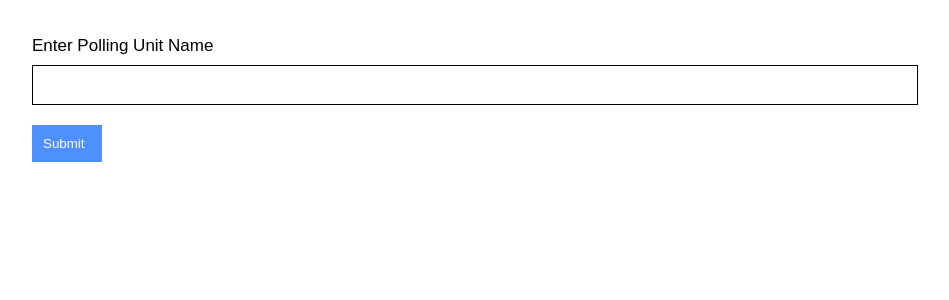
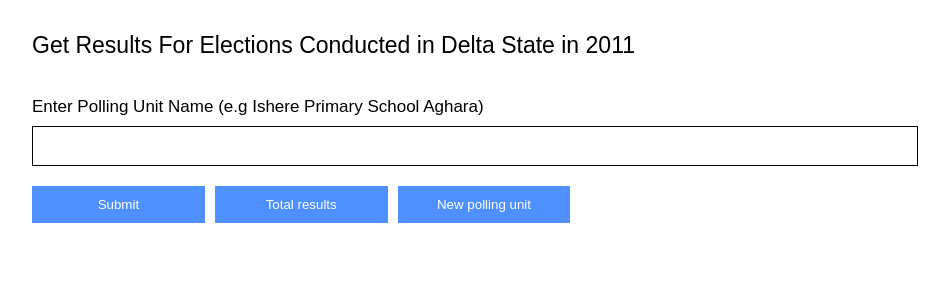
Before and after one commit to ezeugwadavid/election-app, a React (Create React App) app in the folder client/: page / in a window 1280 px wide. Shown: the top 300 px of the page, without its empty margins (32-981 px from the left). Built offline with nearby package versions, Linux system fonts and the light colour scheme.

Commit message:
completed

```diff
--- a/client/public/index.html
+++ b/client/public/index.html
@@ -34,7 +34,7 @@
       work correctly both with client-side routing and a non-root public URL.
       Learn how to configure a non-root public URL by running `npm run build`.
     -->
-    <title>React App</title>
+    <title>Election Results</title>
   </head>
   <body>
     <noscript>You need to enable JavaScript to run this app.</noscript>
--- a/client/src/pages/check-polling-units/check-polling-units.component.jsx
+++ b/client/src/pages/check-polling-units/check-polling-units.component.jsx
@@ -1,5 +1,6 @@
 import React, { useState } from "react";
 import axios from "axios";
+import { NavLink } from "react-router-dom";
 import { CheckPollingUnitsContainer } from "./check-polling-units.styles";
 
 const CheckPollingUnits = () => {
@@ -101,6 +102,14 @@ const CheckPollingUnits = () => {
       });
   };
 
+  const loadResultsPage = () => {
+   window.location.href = "http://localhost:3000/lga/results";
+  };
+
+  const loadPollingPage = () => {
+   window.location.href = "http://localhost:3000/new/pollingunit";
+  };
+
   const defaultField = {
     polling_unit_name: "",
   };
@@ -127,8 +136,9 @@ const CheckPollingUnits = () => {
   return (
     <CheckPollingUnitsContainer>
       <div className="main">
+      <div className="label-2">Get Results For Elections Conducted in Delta State in 2011</div>
         <div className="search">
-          <div className="label">Enter Polling Unit Name</div>
+          <div className="label">Enter Polling Unit Name (e.g Ishere Primary School  Aghara)</div>
           <input
             className={formErr ? "err-input" : "input"}
             name="polling_unit_name"
@@ -140,9 +150,18 @@ const CheckPollingUnits = () => {
           ) : (
             ""
           )}
+          <div className="buttons">
           <button className="btn" onClick={(e) => handleSubmit(e)}>
             {loading ? "loading..." : "Submit"}
           </button>
+          <button className="btn" onClick={loadResultsPage}>
+            Total results
+          </button>
+          <button className="btn" onClick={loadPollingPage}>
+            New polling unit
+          </button>
+          </div>
+
         </div>
         {error === false && table === true ? (
           <div className="table">
--- a/client/src/pages/check-polling-units/check-polling-units.styles.jsx
+++ b/client/src/pages/check-polling-units/check-polling-units.styles.jsx
@@ -12,6 +12,16 @@ export const CheckPollingUnitsContainer = styled.div`
     line-height: 31px;
     color: #000000;
     margin-bottom: 4px;
+    text-align: left;
+  }
+
+  .label-2 {
+    font-family: "DM Sans", sans-serif;
+    font-weight: 400;
+    font-size: 23px;
+    line-height: 31px;
+    color: #000000;
+    margin-bottom: 30px;
     text-align: left;
   }
 
@@ -62,12 +72,18 @@ export const CheckPollingUnitsContainer = styled.div`
     margin-top: 20px;
     margin-bottom: 50px;
     padding: 10px;
-    width: 70px;
+    width: 15%;
     background-color: #4d90fe;
     color: #ffffff;
     border: 1px solid #4d90fe;
     display: flex;
-    justify-content: start;
+    justify-content: center;
+    margin-right: 10px;
+    cursor: pointer;
+  }
+
+  .buttons{
+    display: flex;
   }
 
   table {
@@ -100,4 +116,53 @@ export const CheckPollingUnitsContainer = styled.div`
     border-collapse: collapse;
     padding: 10px;
   }
+
+  @media screen and (max-width: 800px) {
+    display: flex;
+    justify-content: center;
+    .btn {
+    cursor: pointer;
+    margin-top: 20px;
+    margin-bottom: 50px;
+    padding: 5px;
+    width: 100px;
+    background-color: #4d90fe;
+    color: #ffffff;
+    border: 1px solid #4d90fe;
+    display: flex;
+    justify-content: center;
+    align-items: center;
+    margin-right: 10px;
+    font-size: 13px;
+    cursor: pointer;
+  }
+
+  .main {
+    width: 90%;
+    margin: 30px auto;
+  }
+
+  .input {
+    border: 1px solid #000000;
+    padding: 10px;
+    font-size: 16px;
+    width: 90%;
+    display: flex;
+    justify-content: start;
+  }
+
+  .err-input {
+    border: 1px solid red;
+    padding: 10px;
+    font-size: 16px;
+    width: 90%;
+    display: flex;
+    justify-content: start;
+  }
+
+  .table {
+    width: 90%;
+    overflow-x: scroll;
+  }
+}
 `;
--- a/client/src/pages/new-polling-unit/new-polling-unit.component.jsx
+++ b/client/src/pages/new-polling-unit/new-polling-unit.component.jsx
@@ -97,6 +97,10 @@ const NewPollingUnit = () => {
       .catch(function (error) {
         console.log(error);
       });
+  };
+
+  const loadPage = (id) => {
+    window.location.href = `http://localhost:3000/new/results?id=${id}`
   };
 
   const handleChange = (e) => {
@@ -259,6 +263,7 @@ const NewPollingUnit = () => {
                   <Link
                     to={`/new/results?id=${polUnit.uniqueid}`}
                     className="link"
+                    onClick={() => loadPage(polUnit.uniqueid)}
                   >
                     Submit New Result
                   </Link>
--- a/client/src/pages/new-polling-unit/new-polling-unit.styles.jsx
+++ b/client/src/pages/new-polling-unit/new-polling-unit.styles.jsx
@@ -104,4 +104,85 @@ export const NewPollingUnitContainer = styled.div`
   }
 
 
+  @media screen and (max-width: 800px) {
+    display: flex;
+    justify-content: center;
+
+   .container {
+    width: 90%;
+    margin: 30px auto;
+  }
+    .btn {
+    cursor: pointer;
+    margin-top: 20px;
+    margin-bottom: 50px;
+    padding: 5px;
+    width: 100px;
+    background-color: #4d90fe;
+    color: #ffffff;
+    border: 1px solid #4d90fe;
+    display: flex;
+    justify-content: center;
+    align-items: center;
+    margin-right: 10px;
+    font-size: 13px;
+    cursor: pointer;
+  }
+
+  .input {
+    border: 1px solid #000000;
+    padding: 10px;
+    font-size: 16px;
+    width: 90%;
+    display: flex;
+    justify-content: start;
+    margin-bottom: 20px;
+  }
+
+  .err-input {
+    border: 1px solid red;
+    padding: 10px;
+    font-size: 16px;
+    width: 90%;
+    display: flex;
+    justify-content: start;
+  }
+
+  .err-text {
+    font-family: "DM Sans", sans-serif;
+    font-weight: 400;
+    font-size: 13px;
+    line-height: 31px;
+    color: red;
+    margin-bottom: 4px;
+    text-align: left;
+  }
+
+  .drop-down {
+    font-family: "DM Sans", sans-serif;
+    padding: 10px;
+    font-size: 16px;
+    width: 95%;
+    display: flex;
+    justify-content: start;
+    cursor: pointer;
+  }
+
+  .table {
+    width: 90%;
+    overflow-x: scroll;
+  }
+
+  .polling-units{
+    font-family: "DM Sans", sans-serif;
+    display: flex;
+    justify-content: space-between;
+    padding: 20px;
+    margin: 10px 0px;
+    background-color: #F1F1F1;
+    width: 85%;
+  }
+}
+
+
 `;
--- a/client/src/pages/new-result/new-result.component.jsx
+++ b/client/src/pages/new-result/new-result.component.jsx
@@ -1,6 +1,6 @@
 import React, { useState, useEffect } from "react";
 import axios from "axios";
-import { useParams } from "react-router";
+import { useHistory } from "react-router-dom"
 import { NewResultContainer } from "./new-result.styles";
 
 const NewResult = () => {
@@ -9,6 +9,8 @@ const NewResult = () => {
   const [loading, setLoading] = useState(false);
   const [created, setCreated] = useState(false);
   const [ip, setIp] = useState();
+
+  const history = useHistory()
 
   const getIp = async () => {
     const response = await fetch("https://ipapi.co/json/");
@@ -40,23 +42,21 @@ const NewResult = () => {
   const urlParams = new URLSearchParams(queryString);
 
   const id = urlParams.get("id");
-  console.log(id);
 
   const submitResult = () => {
     setLoading(true);
     const userData = {
       polling_unit_uniqueid: id,
+      party_abbreviation: credentials.party_abbreviation,
       party_score: parseInt(credentials.party_score),
       entered_by_user: credentials.entered_by_user,
       date_entered: "2023-02-27 15:44:03",
       user_ip_address: ip,
     };
-    console.log(userData);
 
     axios
       .post("http://localhost:5000/api/election/pollresults", userData)
       .then(function (response) {
-        console.log(response);
         setCreated(true);
         setLoading(false);
       })
@@ -148,6 +148,17 @@ const NewResult = () => {
           <button className="btn" onClick={(e) => handleSubmit(e)}>
             {loading ? "loading..." : "Submit"}
           </button>
+
+          {
+            created ?
+          <div className="polling-units">
+              Results has been recorded
+          </div>
+          :
+          ''
+          }
+
+
         </div>
       </div>
     </NewResultContainer>
--- a/client/src/pages/new-result/new-result.styles.jsx
+++ b/client/src/pages/new-result/new-result.styles.jsx
@@ -49,7 +49,7 @@ export const NewResultContainer = styled.div`
     font-family: "DM Sans", sans-serif;
     padding: 10px;
     font-size: 16px;
-    width: 78%;
+    width: 80%;
     display: flex;
     justify-content: start;
     cursor: pointer;
@@ -92,10 +92,71 @@ export const NewResultContainer = styled.div`
     font-family: "DM Sans", sans-serif;
     display: flex;
     justify-content: space-between;
-    padding: 20px;
+    padding: 10px;
     margin: 10px 0px;
-    background-color: #F1F1F1;
-    width: 75%;
+    background-color: #268d5f;
+    color: #ffffff;
+    width: 73%;
+    border-radius: 5px;
   }
 
+  @media screen and (max-width: 800px) {
+    display: flex;
+    justify-content: center;
+    .btn {
+    cursor: pointer;
+    margin-top: 20px;
+    margin-bottom: 50px;
+    padding: 5px;
+    width: 100px;
+    background-color: #4d90fe;
+    color: #ffffff;
+    border: 1px solid #4d90fe;
+    display: flex;
+    justify-content: center;
+    align-items: center;
+    margin-right: 10px;
+    font-size: 13px;
+    cursor: pointer;
+  }
+
+  .container {
+    width: 90%;
+    margin: 30px auto;
+  }
+
+  .input {
+    border: 1px solid #000000;
+    padding: 10px;
+    font-size: 16px;
+    width: 90%;
+    display: flex;
+    justify-content: start;
+  }
+
+  .err-input {
+    border: 1px solid red;
+    padding: 10px;
+    font-size: 16px;
+    width: 90%;
+    display: flex;
+    justify-content: start;
+  }
+
+  .table {
+    width: 90%;
+    overflow-x: scroll;
+  }
+
+  .drop-down {
+    font-family: "DM Sans", sans-serif;
+    padding: 10px;
+    font-size: 16px;
+    width: 96%;
+    display: flex;
+    justify-content: start;
+    cursor: pointer;
+  }
+}
+
 `;
--- a/client/src/pages/total-results/total-results.component.jsx
+++ b/client/src/pages/total-results/total-results.component.jsx
@@ -36,7 +36,6 @@ const TotalResults = () => {
         console.log(error);
       });
   };
-  console.log(totalResults);
 
   const handleChange = (event) => {
     setValue(event.target.value);
--- a/client/src/pages/total-results/total-results.styles.jsx
+++ b/client/src/pages/total-results/total-results.styles.jsx
@@ -68,4 +68,45 @@ export const TotalResultsContainer = styled.div`
     border-collapse: collapse;
     padding: 10px;
   }
+
+  @media screen and (max-width: 800px) {
+    display: flex;
+    justify-content: center;
+    .btn {
+    cursor: pointer;
+    margin-top: 20px;
+    margin-bottom: 50px;
+    padding: 5px;
+    width: 100px;
+    background-color: #4d90fe;
+    color: #ffffff;
+    border: 1px solid #4d90fe;
+    display: flex;
+    justify-content: center;
+    align-items: center;
+    margin-right: 10px;
+    font-size: 13px;
+    cursor: pointer;
+  }
+
+  .main {
+    width: 90%;
+    margin: 30px auto;
+  }
+
+  .drop-down {
+    font-family: "DM Sans", sans-serif;
+    padding: 10px;
+    font-size: 16px;
+    width: 90%;
+    display: flex;
+    justify-content: start;
+    cursor: pointer;
+  }
+
+  .table {
+    width: 90%;
+    overflow-x: scroll;
+  }
+}
 `;
```
Also changed, not shown: 1 other file (tests, documents, lock files or other folders).
